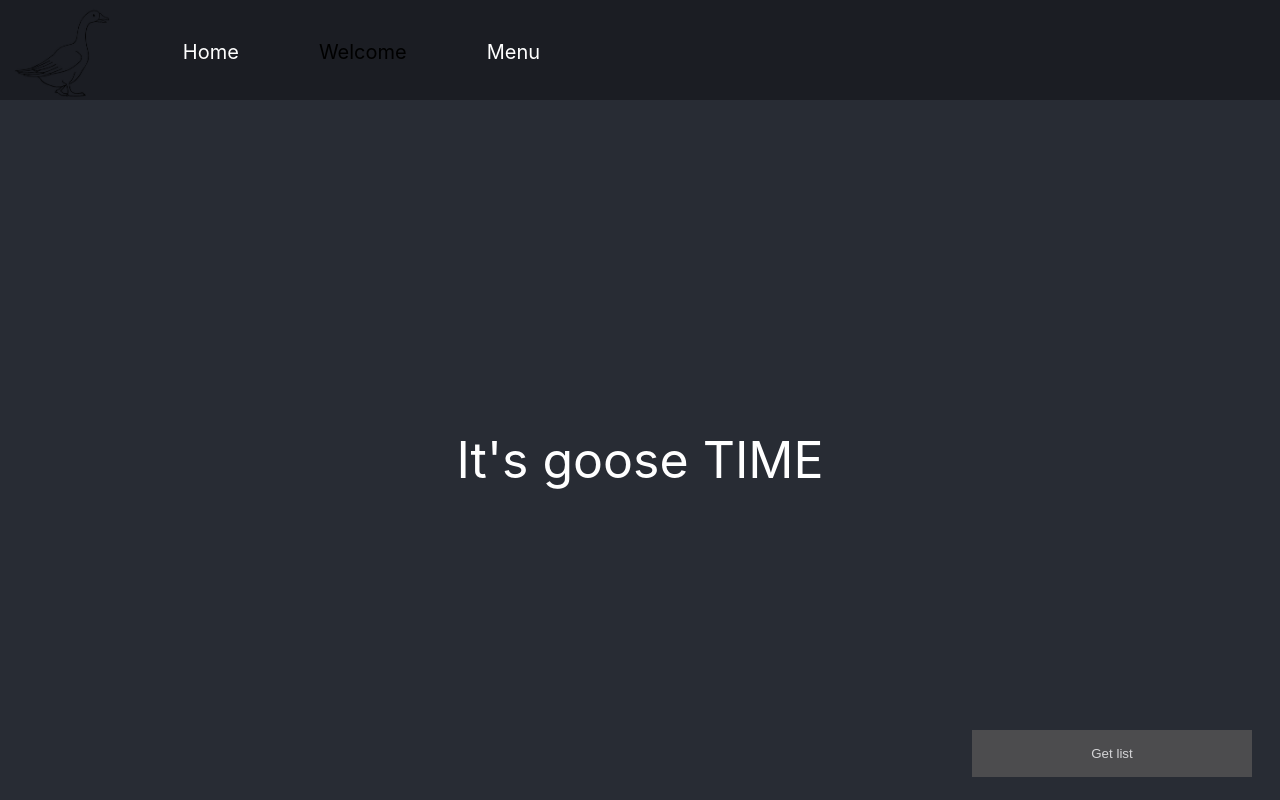
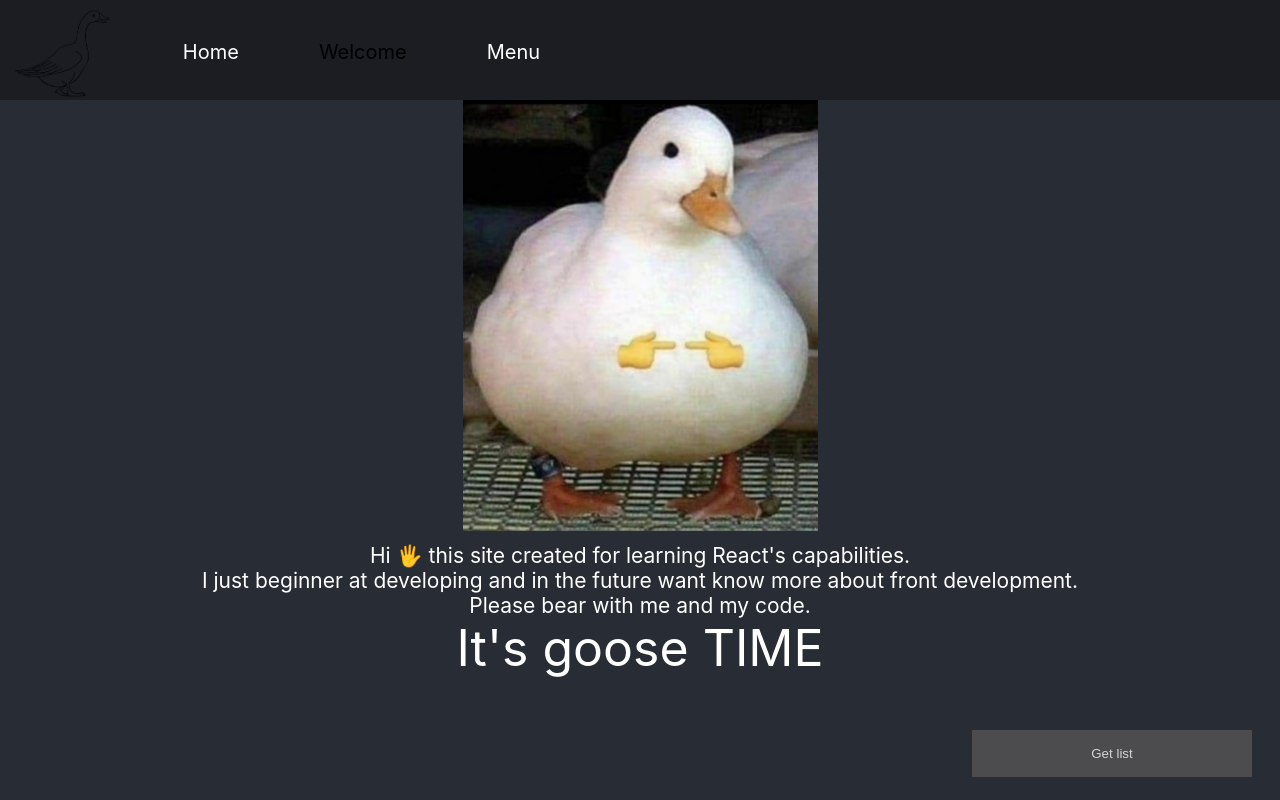
Before and after one commit to GoSSy4691/React-app_e-shop_GoSSy.link, a React (Create React App) app: page /welcome in a window 1280 px wide. Built offline with nearby package versions, Linux system fonts and the light colour scheme.

Commit message:
feat: rework welcome page

```diff
--- a/src/mainPage/containers/welcome/welcome.js
+++ b/src/mainPage/containers/welcome/welcome.js
@@ -1,9 +1,18 @@
 import s from './welcome.module.css'
+import welcomeImg from '../../../files/img/welcomeImg.png'
 
 function Welcome() {
   return (
     <div className={s.divContainer}>
-      <div className={s.containerText}>It's goose TIME</div>
+      <img src={welcomeImg} className={s.welcomeImg} key={Math.random()} alt={'welcomeImg'}/>
+      <div className={s.description}>
+        Hi &#128400; this site created for learning React's capabilities.
+        <br/>
+        I just beginner at developing and in the future want know more about front development.
+        <br/>
+        Please bear with me and my code.
+      </div>
+      <div className={s.ps}>It's goose TIME</div>
     </div>
   );
 }
--- a/src/mainPage/containers/welcome/welcome.module.css
+++ b/src/mainPage/containers/welcome/welcome.module.css
@@ -2,13 +2,17 @@
     text-align: center;
     height: 100%;
     font-size: 50px;
+    color: white;
 }
 
-.containerText {
-    margin: 0;
-    position: absolute;
-    top: 45%;
-    left: 50%;
-    transform: translate(-50%, -50%);
-    color: white;
+.welcomeImg {
+
 }
+
+.description {
+    font-size: 21px;
+}
+
+.ps {
+
+}
```
Also changed, not shown: src/files/img/welcomeImg.png (added).
